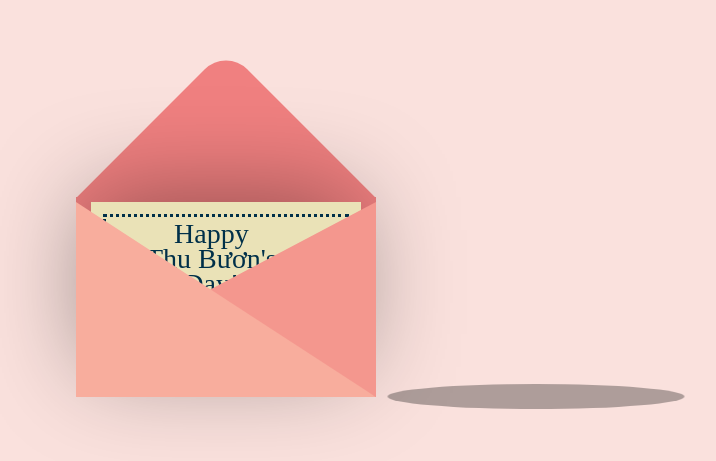
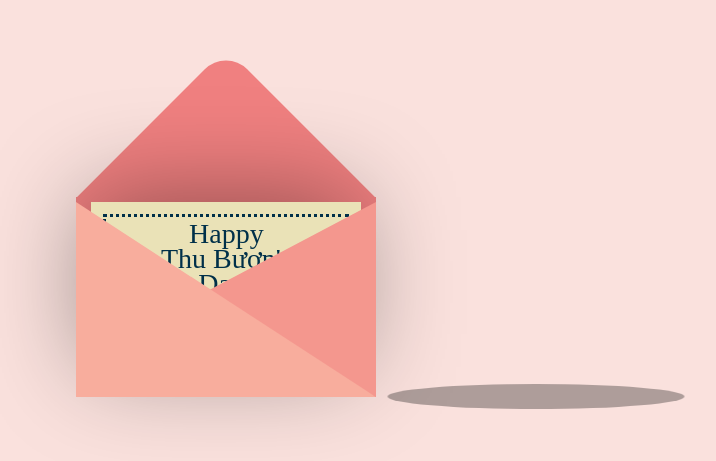
Before and after one commit to ngtrhuy/thubuon.github.io, a plain HTML site: page index.html in a window 1280 px wide. Shown: the part 141-602 px from the top of the page, without its empty margins (414-1130 px from the left). Drawn offline with nearby package versions, Linux system fonts and the light colour scheme.

Commit message:
Update style.css

```diff
--- a/style.css
+++ b/style.css
@@ -63,7 +63,7 @@ body {
   text-align: center;
   line-height: 25px;
   top: 19px;
-  left: 55px;
+  left: 70px;
   color: #003049;
 }
 
```
